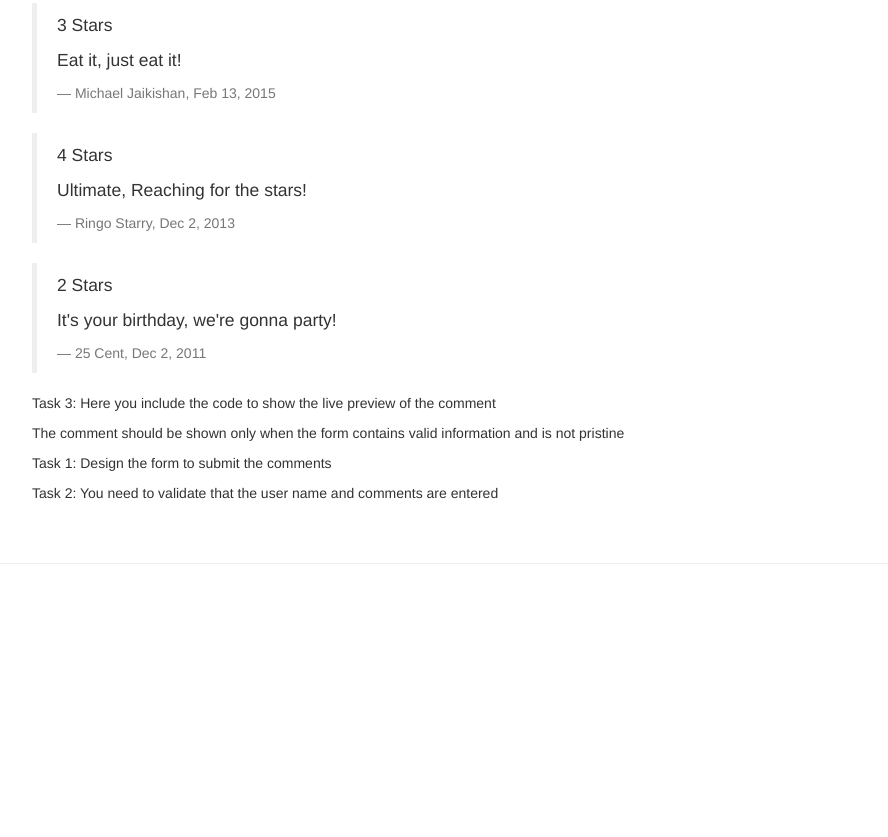
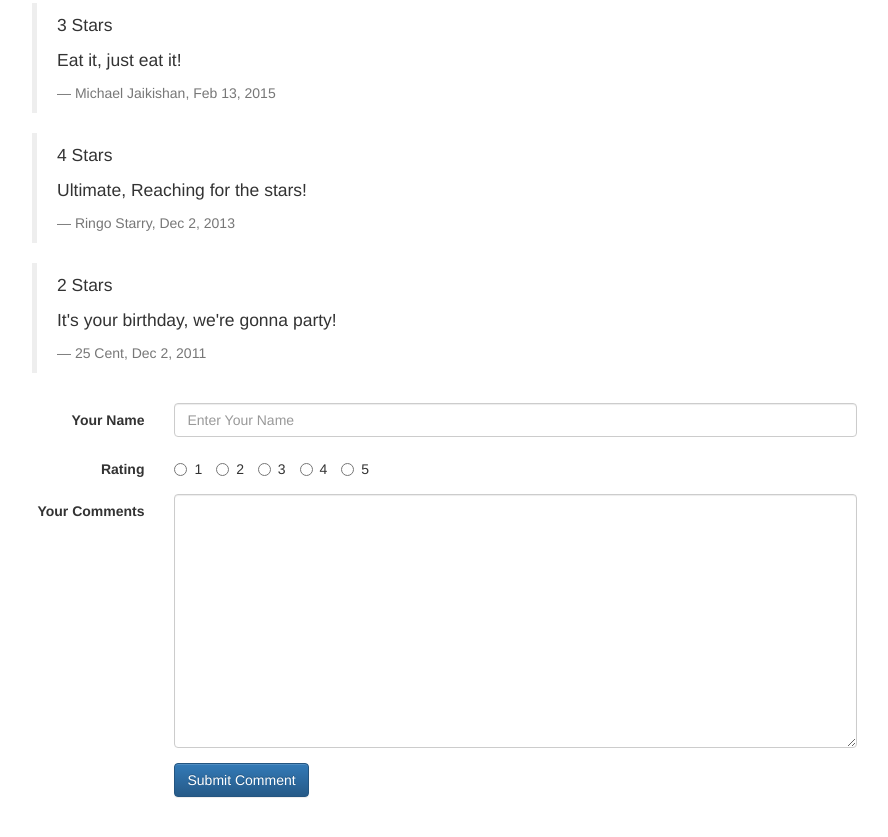
Before and after one commit to brunosilvano/conFusion-AngularJS, a website: page app/dishdetail.html in a window 1280 px wide. Shown: the part 539-1376 px from the top of the page, without its empty margins (148-1036 px from the left). Before the commit the page ends 1103 px from the top, so only its background shows below. Drawn offline with nearby package versions, Linux system fonts and the light colour scheme.

Commit message:
Assignment 2 - Task 1 - Form design.

```diff
--- a/app/dishdetail.html
+++ b/app/dishdetail.html
@@ -54,14 +54,40 @@
             <!--New Comment-->
             <div class="col-xs-9 col-xs-offset-1" ng-controller="DishCommentController">
                     <ul class="list-unstyled">
-						<p>Task 3: Here you include the code to show the live preview of the comment</p>
+						<!--<p>Task 3: Here you include the code to show the live preview of the comment</p>
 						<p>The comment should be shown only when the form contains valid
-						information and is not pristine</p>
+						information and is not pristine</p>-->
                     </ul>
-                <form class="form-horizontal" name="commentForm"
-                		ng-submit="submitComment()" novalidate>
-					<p>Task 1: Design the form to submit the comments</p>
-					<p>Task 2: You need to validate that the user name and comments are entered</p>
+                <form class="form-horizontal" name="commentForm" ng-submit="submitComment()" novalidate>
+					<!--<p>Task 1: Design the form to submit the comments</p>-->
+                    <div class="form-group">
+                        <label for="name" class="col-sm-2 control-label">Your Name</label>
+                        <div class="col-sm-10">
+                            <input class="form-control" type="text" id="name" name="name" placeholder="Enter Your Name" ng-model="comment.author">
+                        </div>
+                    </div>
+                    <div class="form-group">
+                        <label for="rating" class="col-sm-2 control-label">Rating</label>
+                        <div class="col-sm-10">
+                            <label class="radio-inline"><input type="radio" name="rating" value="1" ng-model="comment.rating">1</label>
+                            <label class="radio-inline"><input type="radio" name="rating" value="2" ng-model="comment.rating">2</label>
+                            <label class="radio-inline"><input type="radio" name="rating" value="3" ng-model="comment.rating">3</label>
+                            <label class="radio-inline"><input type="radio" name="rating" value="4" ng-model="comment.rating">4</label>
+                            <label class="radio-inline"><input type="radio" name="rating" value="5" ng-model="comment.rating">5</label>
+                        </div>
+                    </div>
+                    <div class="form-group">
+                        <label for="comment" class="col-sm-2 control-label">Your Comments</label>
+                        <div class="col-sm-10">
+                            <textarea class="form-control" rows="12" id="comment" ng-model="comment.comment"></textarea>
+                        </div>
+                    </div>
+                    <div class="form-group">
+                        <div class="col-sm-offset-2 col-sm-10">
+                            <button type="submit" class="btn btn-primary" ng-disabled="">Submit Comment</button>
+                        </div>
+                    </div>
+					<!--<p>Task 2: You need to validate that the user name and comments are entered</p>-->
                 </form>
             </div>
         </div>
--- a/app/scripts/app.js
+++ b/app/scripts/app.js
@@ -152,11 +152,17 @@ angular.module('confusionApp', [])
 
         }])
 
-        // .controller('DishCommentController', ['$scope', function($scope) {
+        .controller('DishCommentController', ['$scope', function($scope) {
 
         //     //Step 1: Create a JavaScript object to hold the comment from the form
+            $scope.comment = {
+                rating:5,
+                comment:"",
+                author:"",
+                date:""
+            };
 
-        //     $scope.submitComment = function () {
+            $scope.submitComment = function () {
 
         //         //Step 2: This is how you record the date
         //         "The date property of your JavaScript object holding the comment" = new Date().toISOString();
@@ -167,7 +173,7 @@ angular.module('confusionApp', [])
         //         //Step 4: reset your form to pristine
 
         //         //Step 5: reset your JavaScript object that holds your comment
-        //     }
-        // }])
+            }
+        }])
 
 ;
```
